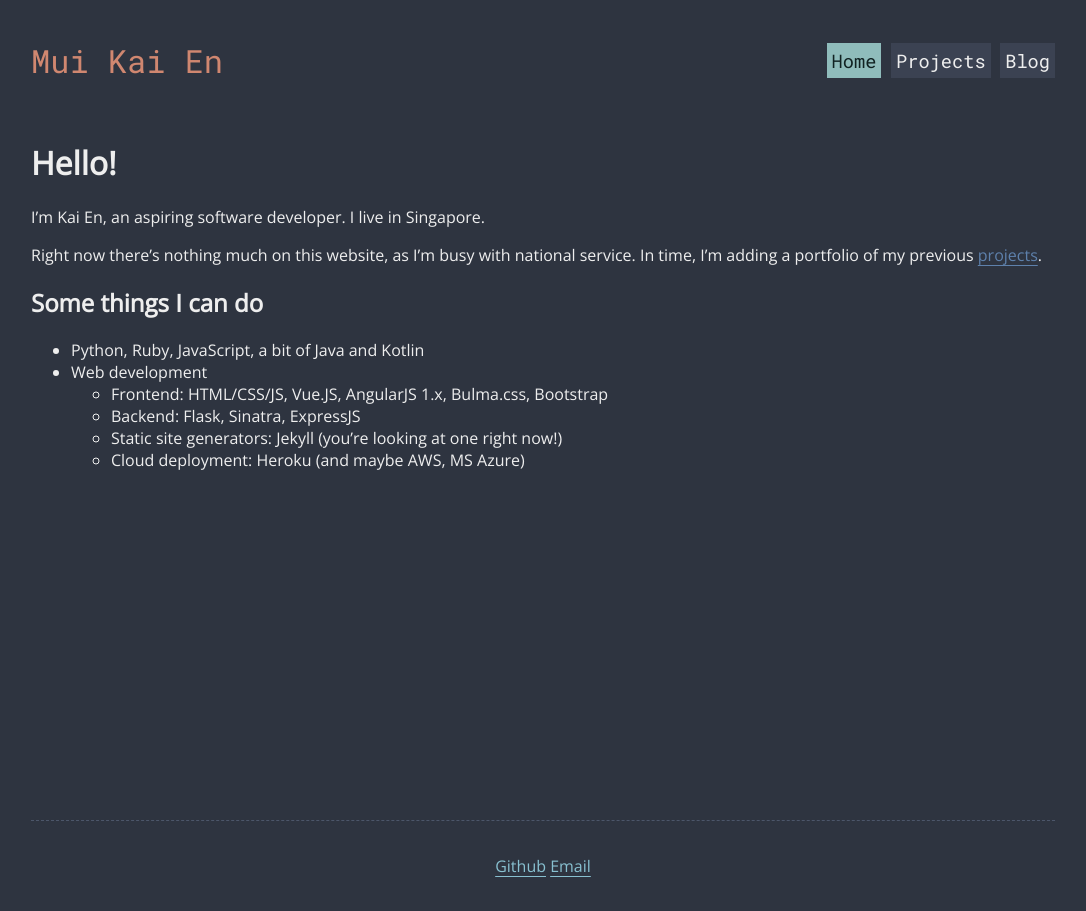
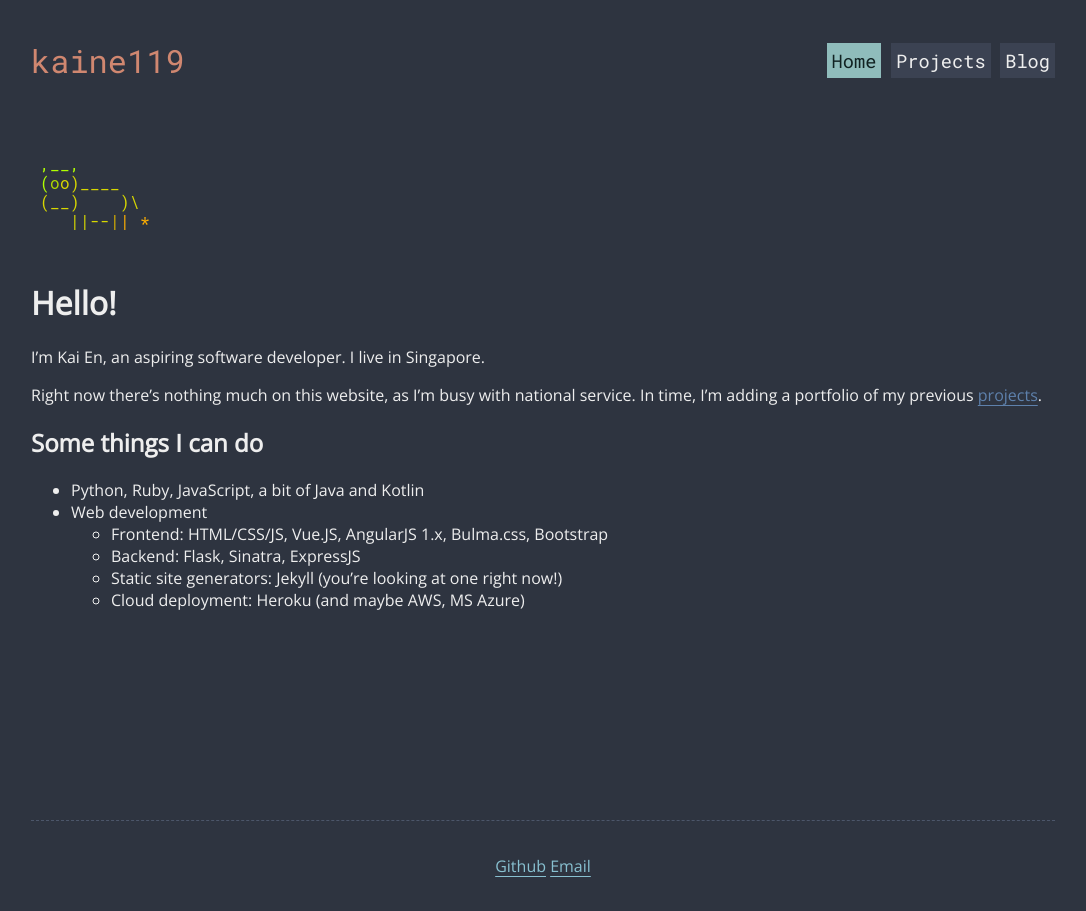
Before and after one commit to kaine119/kaine119.github.io, a Jekyll site: the page built from index.md, in a window 1280 px wide. Shown: the whole page, without its empty margins (97-1183 px from the left). Built offline with Jekyll 4.4.1, drawn with Linux system fonts in a browser that asks for light colours.

Commit message:
Change home page a bit

```diff
--- a/_includes/header.html
+++ b/_includes/header.html
@@ -1,4 +1,4 @@
-<h1>Mui Kai En</h1>
+<h1>kaine119</h1>
 <nav id="header__links">
   {% assign sorted_pages = site.pages | sort: "nav_index" %}
   {% for node in sorted_pages %}
@@ -11,5 +11,6 @@
     {% else %}
       <a href="{{ node.url }}">{{ node.title }}</a>
     {% endif %}
+
   {% endfor %}
 </nav>
--- a/index.md
+++ b/index.md
@@ -4,6 +4,8 @@ title: Home
 nav_index: 0
 index_for: null
 ---
+
+![](/assets/images/profile.png)
 
 # Hello!
 
```
Also changed, not shown: assets/images/profile.png (added).
